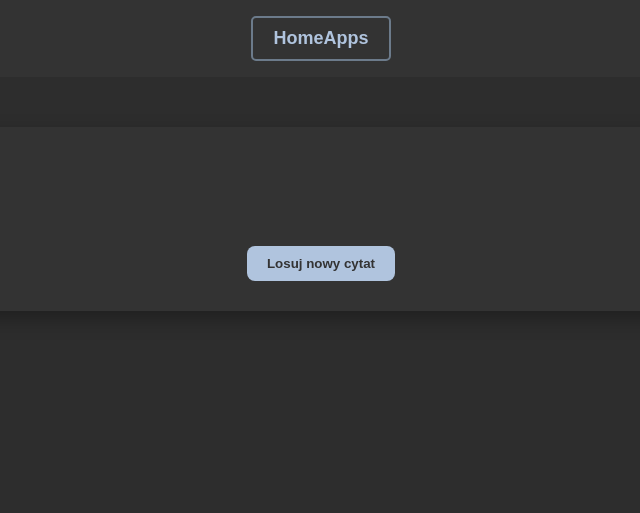
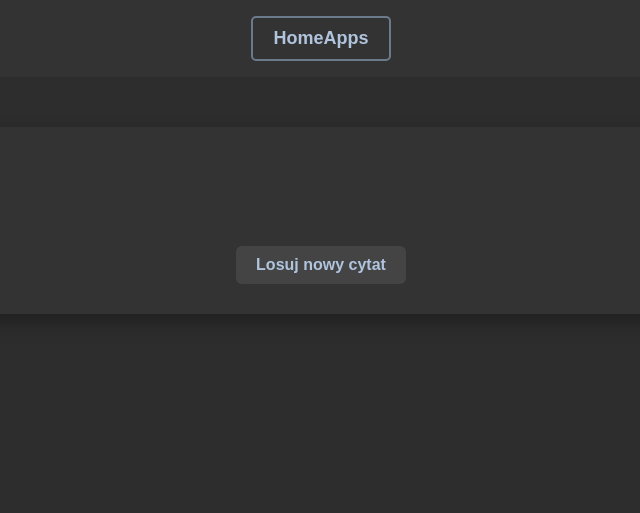
Before and after one commit to ScreamOff/ProjektZespo-owy, a Flask app: page /quote_page/quote in a window 1280 px wide. Shown: the top 513 px of the page, without its empty margins (319-959 px from the left). Run offline with Flask 3, Linux system fonts and the light colour scheme.

Commit message:
git commit -m "PZ-44 <message>"

```diff
--- a/static/css/quote.css
+++ b/static/css/quote.css
@@ -32,18 +32,20 @@
 button#newQuoteBtn {
     margin-top: 25px;
     padding: 10px 20px;
+    background-color: #444;
+    color: var(--text-color);
+    font-weight: bold;
+    font-size: 1rem;
     border: none;
-    border-radius: 8px;
-    background-color: LightSteelBlue;
-    color: #333;
-    font-weight: bold;
+    border-radius: 6px;
     cursor: pointer;
     transition: background-color 0.3s ease;
 }
 
 button#newQuoteBtn:hover {
-    background-color: #b0c4de;
+    background-color: #666;
 }
+
 
 #infoMessage {
     text-align: center;
--- a/static/dataFiles/memory_scores.json
+++ b/static/dataFiles/memory_scores.json
@@ -160,5 +160,11 @@
     "score": 1,
     "difficulty": "4",
     "timestamp": "2025-05-27T15:15:05.982315"
+  },
+  {
+    "time": 11,
+    "score": 3,
+    "difficulty": "4",
+    "timestamp": "2025-05-27T15:24:04.674319"
   }
 ]
```
